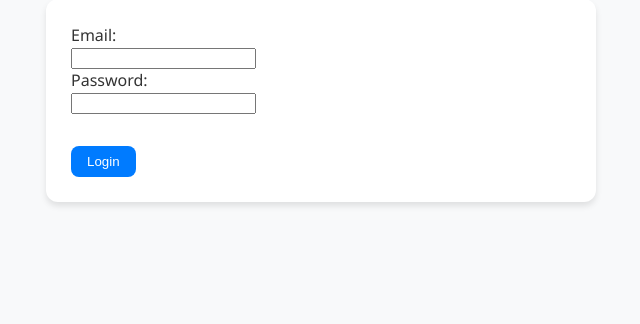
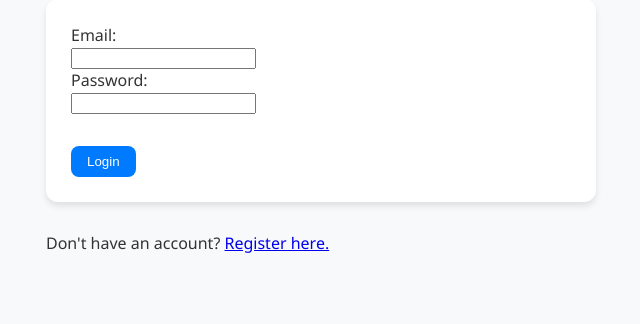
Before and after one commit to xavieralves16/CS50-Final-Project, a Flask app: page /auth/login in a window 1280 px wide. Shown: the part 156-480 px from the top of the page, without its empty margins (94-734 px from the left). Run offline with Flask 3, Linux system fonts and the light colour scheme.

Commit message:
Register button on login

```diff
--- a/app/templates/login.html
+++ b/app/templates/login.html
@@ -8,7 +8,7 @@
   <input type="password" name="password" required><br><br>
   <button type="submit">Login</button>
 </form>
-
+<p>Don't have an account? <a href="{{ url_for('auth.register_page') }}">Register here.</a></p>
 <script>
 document.getElementById("login-form").addEventListener("submit", async function(e) {
   e.preventDefault();
```
